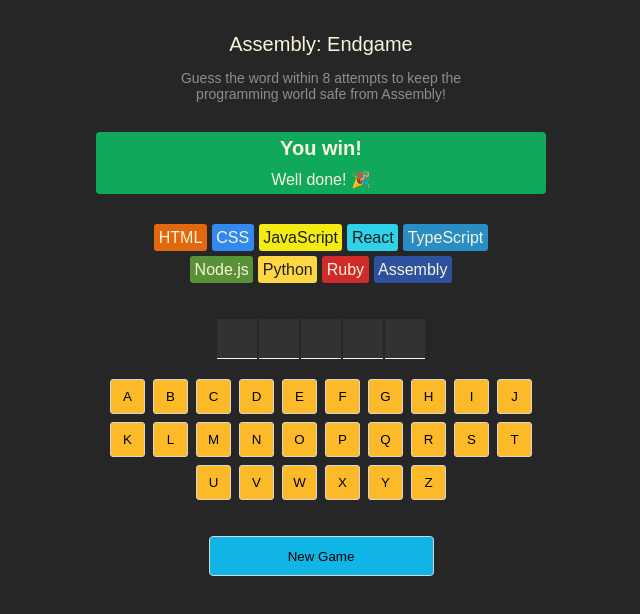
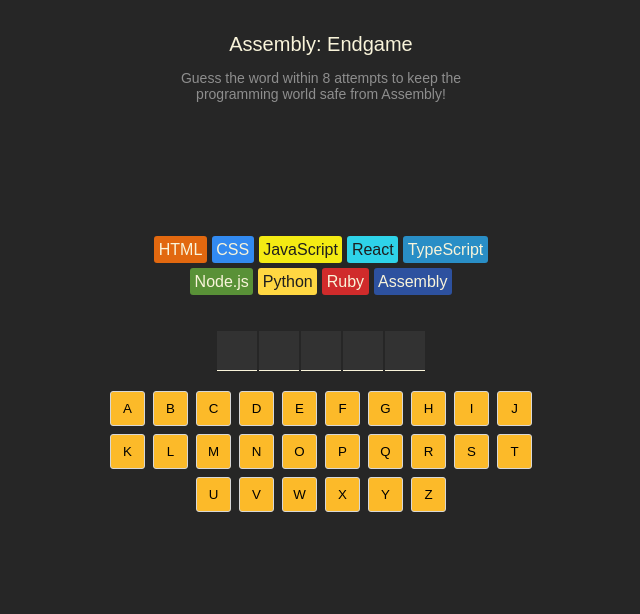
Before and after one commit to Aman-chauhan07/Assembly-Endgame, a React (Vite) app: page / in a window 1280 px wide. Shown: the top 614 px of the page, without its empty margins (319-959 px from the left). Built offline with nearby package versions, Linux system fonts and the light colour scheme.

Commit message:
#Adding new js file for new messages

```diff
--- a/src/App.jsx
+++ b/src/App.jsx
@@ -1,6 +1,7 @@
 import React, { useState } from 'react'
 import { languages } from './Language'
 import clsx from "clsx"
+import getFarewellText from './Utility'
 
 function AssemblyEndgame() {
     // state: jis word ko guess karna hai
@@ -9,10 +10,17 @@
     // state: user ne ab tak kaunse letters guess kiye
     const [guessedLetters, setGuessedLetters] = useState([])
 
+
+
     // derived value: galat guesses count karna
     const wrongGuessCount =
         guessedLetters.filter(letter => !currentWord.includes(letter)).length
-    console.log(wrongGuessCount)
+    const isgameWin = currentWord.split("").every(letter => guessedLetters.includes(letter))
+    const isgameLoss = wrongGuessCount >= languages.length - 1
+    const isgameOver = isgameWin || isgameLoss
+    const lastGuessedLetter = guessedLetters[guessedLetters.length - 1]
+    const isLastGuessIncorrect = lastGuessedLetter && !currentWord.includes(lastGuessedLetter)
+
 
     // alphabet string jisse keyboard banega
     const alphabet = "abcdefghijklmnopqrstuvwxyz"
@@ -28,7 +36,7 @@
     }
 
     // programming languages chips ko render karna
-    const languageElements = languages.map((lang ,index) => {
+    const languageElements = languages.map((lang, index) => {
         const isLanguageLost = index < wrongGuessCount
         const styles = {
             backgroundColor: lang.backgroundColor,
@@ -63,20 +71,53 @@
         const iswrong = isInclude && !currentWord.includes(letter)
         // clsx se dynamic class add karna
         const className = clsx({
-            correct : iscorrect,
-            wrong : iswrong
+            correct: iscorrect,
+            wrong: iswrong
         })
 
-        return(
+        return (
             <button
-                className = { className }
-                key = { letter }
-                onClick = {() => addGuessedLetter(letter)}
+                className={className}
+                key={letter}
+                onClick={() => addGuessedLetter(letter)}
             >
-                { letter.toUpperCase() }
+                {letter.toUpperCase()}
             </button >
         )
     })
+    const gamestatusClass = clsx("game-status", {
+        won: isgameWin,
+        lost: isgameLoss,
+        farewell: !isgameOver && isLastGuessIncorrect
+    })
+    function renderGameStatus(language) {
+        if (!isgameOver && isLastGuessIncorrect) {
+            return (
+                <p
+                    className="farewell-message"
+                >
+                    {getFarewellText(languages[wrongGuessCount - 1].name)}
+                </p>
+            )
+        }
+
+        if (isgameWin) {
+            return (
+                <>
+                    <h2>You win!</h2>
+                    <p>Well done! 🎉</p>
+                </>
+            )
+        } if (isgameLoss) {
+            return (
+                <>
+                    <h2>Game over!</h2>
+                    <p>You lose! Better start learning Assembly 😭</p>
+                </>
+            )
+        }
+        return null
+    }
 
     return (
         <main>
@@ -88,9 +129,8 @@
             </header>
 
             {/* game status (static abhi ke liye) */}
-            <section className="game-status">
-                <h2>You win!</h2>
-                <p>Well done! 🎉</p>
+            <section className={gamestatusClass}>
+                {renderGameStatus()}
             </section>
 
             {/* programming language chips */}
@@ -109,7 +149,7 @@
             </section>
 
             {/* new game button */}
-            <button className="new-game">New Game</button>
+            {isgameOver && <button className="new-game">New Game</button>}
         </main>
     )
 }
--- /dev/null
+++ b/src/Utility.js
@@ -0,0 +1,21 @@
+function getFarewellText(language) {
+    const options = [
+        `Farewell, ${language}`,
+        `Adios, ${language}`,
+        `R.I.P., ${language}`,
+        `We'll miss you, ${language}`,
+        `Oh no, not ${language}!`,
+        `${language} bites the dust`,
+        `Gone but not forgotten, ${language}`,
+        `The end of ${language} as we know it`,
+        `Off into the sunset, ${language}`,
+        `${language}, it's been real`,
+        `${language}, your watch has ended`,
+        `${language} has left the building`
+    ];
+
+    const randomIndex = Math.floor(Math.random() * options.length);
+    return options[randomIndex];
+}
+
+export default getFarewellText
--- a/src/index.css
+++ b/src/index.css
@@ -9,8 +9,12 @@
     color: #D9D9D9;
     padding: 20px;
     height: 100vh;
+}
+
+main {
     display: flex;
-    justify-content: center;
+    flex-direction: column;
+    align-items: center;
 }
 
 header {
@@ -27,17 +31,35 @@
     font-size: 0.875rem;
     max-width: 350px;
     color: #8E8E8E;
-    margin-left: 50px;
 }
 
 section.game-status {
-    background-color: #10A95B;
     display: flex;
     flex-direction: column;
     align-items: center;
+    justify-content: center;
     color: #F9F4DA;
+     width: 100%;
+    max-width: 350px;
+    min-height: 60px;
     border-radius: 4px;
     margin-block: 30px;
+}
+section.game-status.farewell {
+    background-color: #7A5EA7;
+    border: 1px dashed #323232;
+}
+section.game-status > p.farewell-message {
+    font-style: italic;
+    font-weight: 400;
+}
+
+section.game-status.won {
+    background-color: #10A95B;
+}
+
+section.game-status.lost {
+    background-color: #BA2A2A;
 }
 
 section.game-status > p {
@@ -56,7 +78,6 @@
     justify-content: center;
     max-width: 350px;
     margin-bottom: 36px;
-    margin-left: 50px;
 }
 
 span.chip {
```
